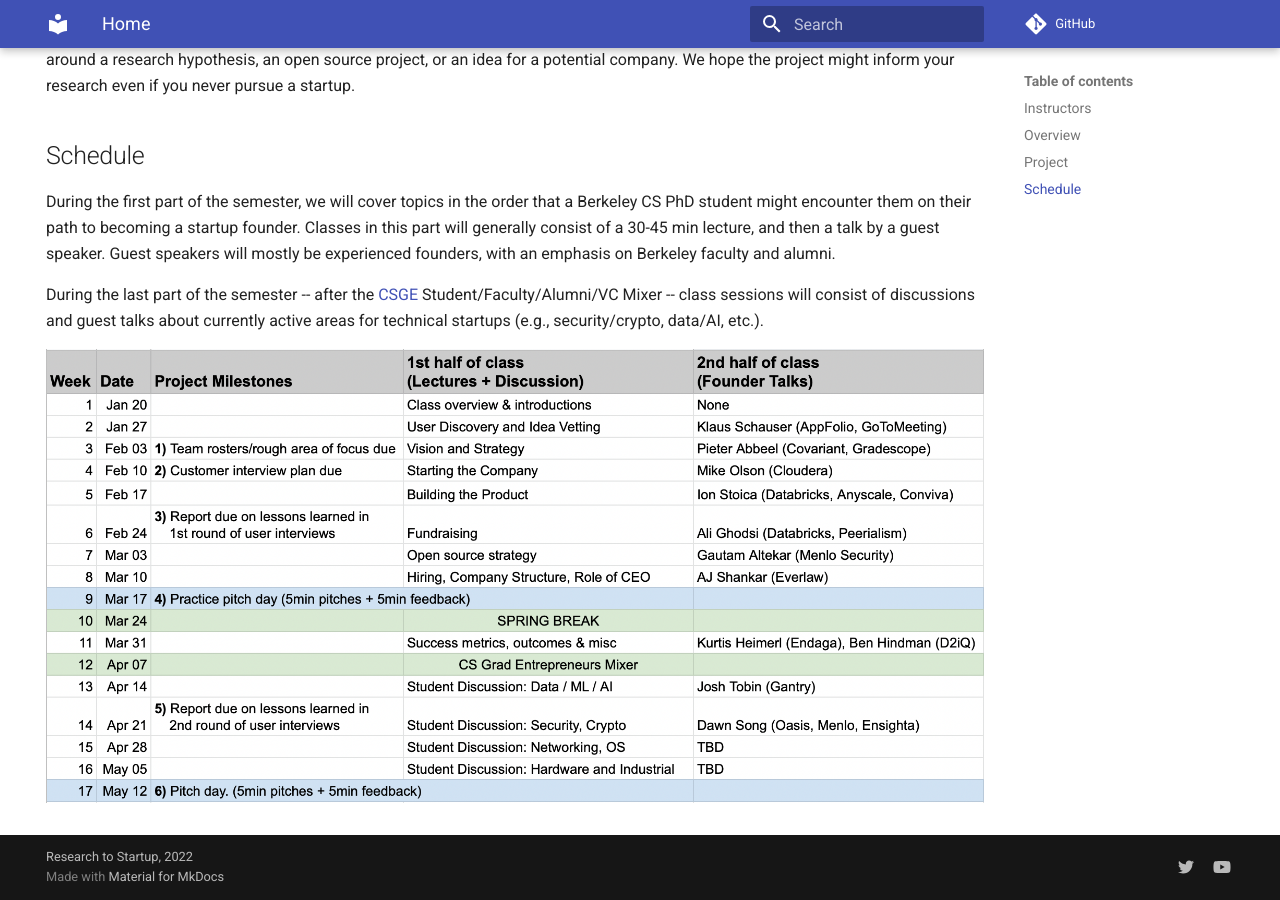
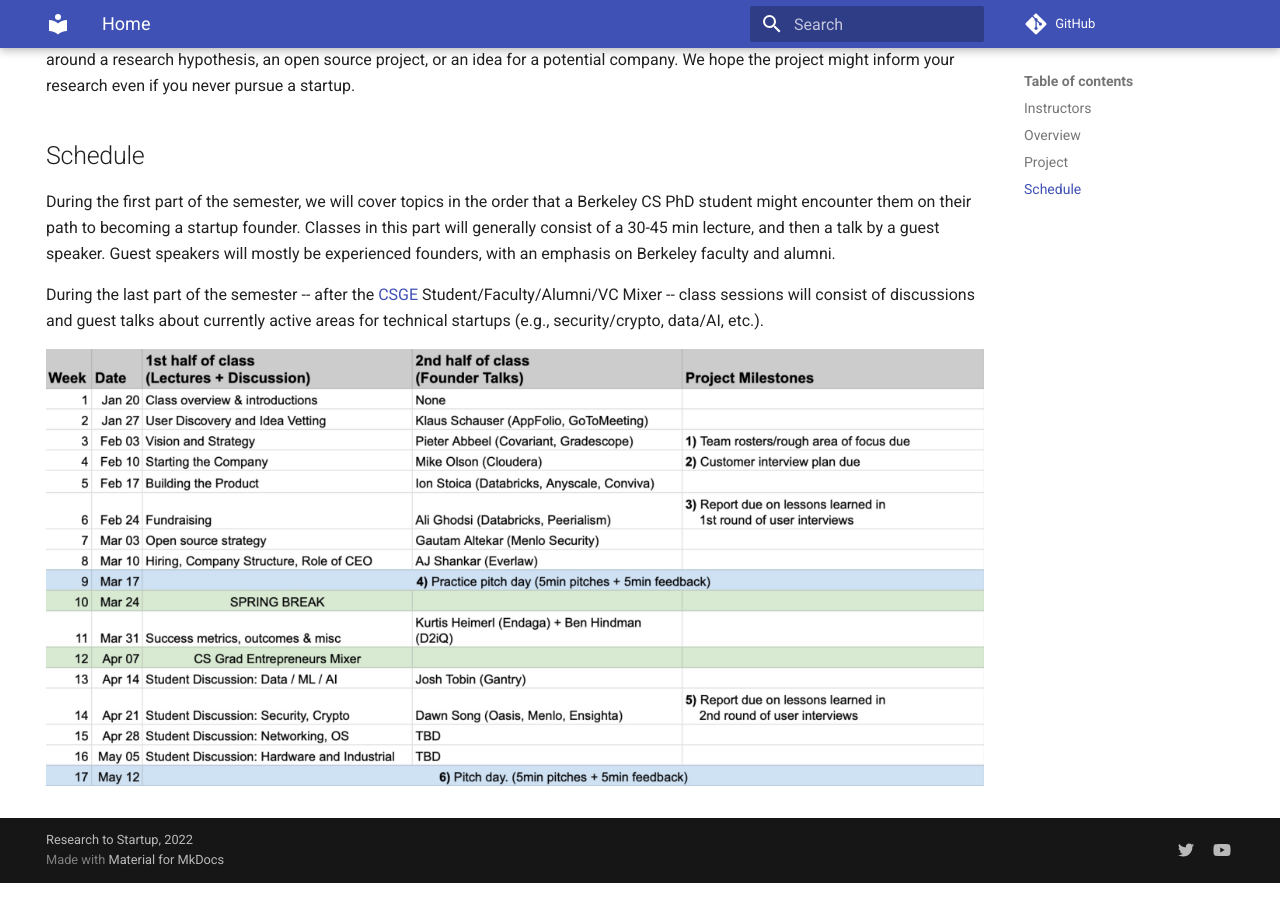
Before and after one commit to research-to-startup/research-to-startup.github.io, an MkDocs documentation site: the page built from docs/index.md, in a window 1280 px wide and 900 px high, scrolled down 1464 px. Built offline with MkDocs 1.6.1 and Material for MkDocs 9.7.7, drawn with Linux system fonts in a browser that asks for light colours; comment, search, counter and statistics services are not loaded.

Commit message:
updated schedule

```diff
--- a/docs/index.md
+++ b/docs/index.md
@@ -60,4 +60,4 @@
 and guest talks about currently active areas for technical startups (e.g.,
 security/crypto, data/AI, etc.).
 
-![](images/schedule2.jpg)
+![](images/schedule.jpg)
```
Also changed, not shown: docs/images/schedule.jpg, docs/images/schedule1.jpg (deleted), docs/images/schedule2.jpg (deleted).
